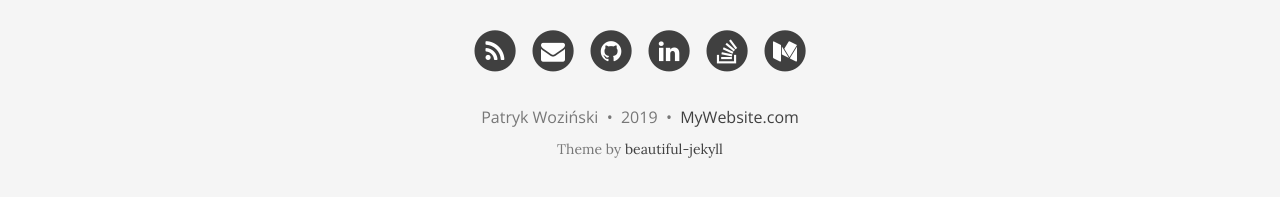
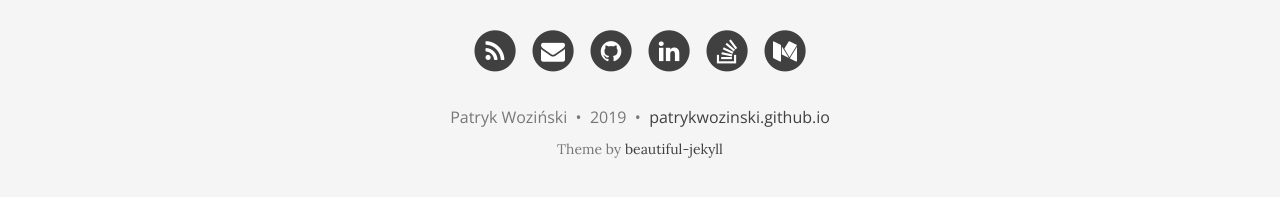
Before and after one commit to patrykwozinski/patrykwozinski.github.io, a Jekyll site: the page built from aboutme.md, in a window 1280 px wide and 951 px high. Shown: the part 741-938 px from the top of the window. Built offline with Jekyll 4.4.1, drawn with Linux system fonts in a browser that asks for light colours; nearby versions of some CDN libraries.

Commit message:
url-pretty

```diff
--- a/_config.yml
+++ b/_config.yml
@@ -86,7 +86,7 @@ share-links-active:
 
 # How to display the link to the website in the footer
 # Remove this if you don't want a link in the footer
-url-pretty: "MyWebsite.com"  # eg. "deanattali.com/beautiful-jekyll"
+url-pretty: "patrykwozinski.github.io"  # eg. "deanattali.com/beautiful-jekyll"
 
 # --- Web Statistics Section --- #
 
```
